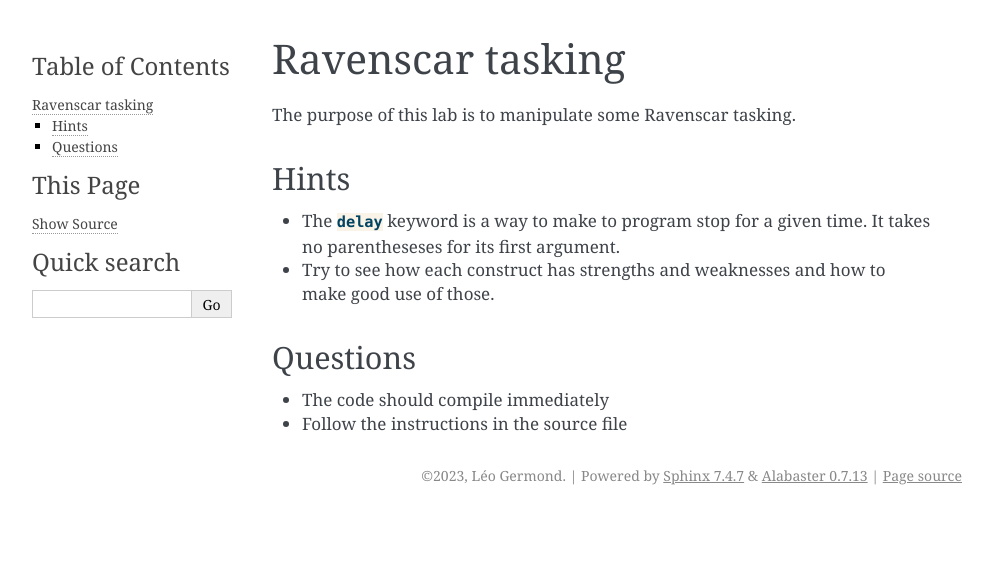
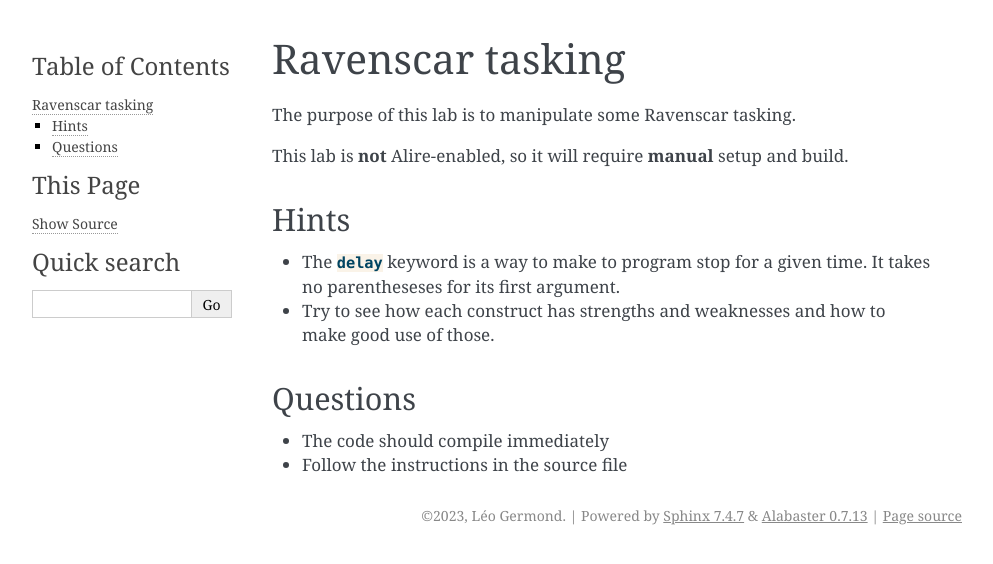
Before and after one commit to AdaCore/training_labs_radar, a Sphinx documentation site: the page built from doc/adv_245_ravenscar_tasking.rst, in a window 1280 px wide. Shown: the top 564 px of the page, without its empty margins (148-1141 px from the left). Built offline with Sphinx 7.4.7, drawn with Linux system fonts in a browser that asks for light colours.

Commit message:
document ravenscar lab

```diff
--- a/doc/adv_245_ravenscar_tasking.rst
+++ b/doc/adv_245_ravenscar_tasking.rst
@@ -6,6 +6,9 @@ Ravenscar tasking
    :language: ada
 
 The purpose of this lab is to manipulate some Ravenscar tasking.
+
+This lab is **not** Alire-enabled, so it will require
+**manual** setup and build.
 
 -----
 Hints
```
